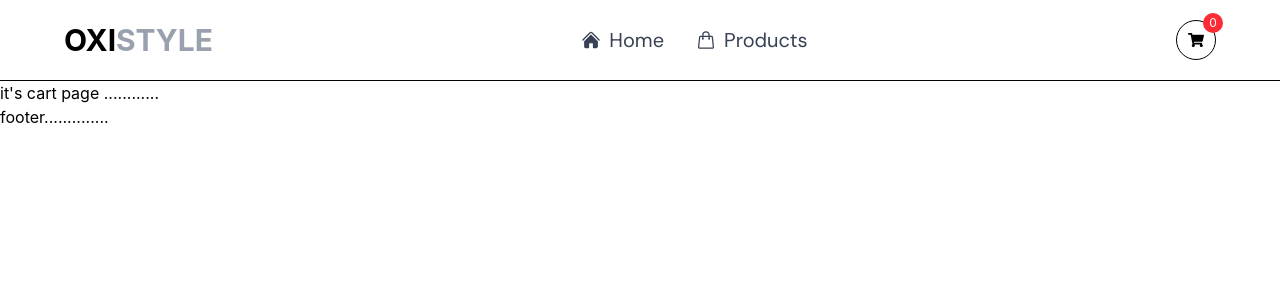
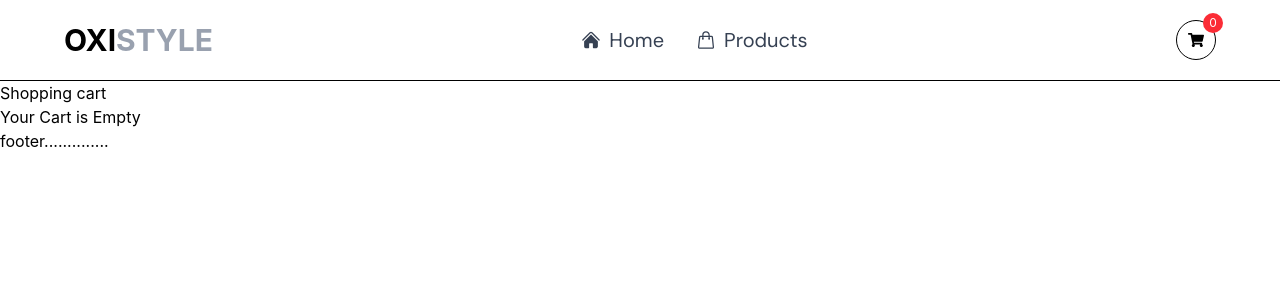
Before and after one commit to hakimcolor/Fashion-Store-Using-Local-Storage-, a React (Vite) app: page /cart in a window 1280 px wide. Shown: the top 300 px of the page. Built offline with nearby package versions, Linux system fonts and the light colour scheme; a web font is replaced by a local one.

Commit message:
add a handel remove for deleat item inlocal storage

```diff
--- a/src/pages/Cart.jsx
+++ b/src/pages/Cart.jsx
@@ -5,10 +5,35 @@ const Cart = () => {
   const { cart } = useContext(CartContext);
 
   console.log(cart);
-  return <div>it's cart page ............
-
-
-  </div>;
+  return (
+    <div>
+      <h1>Shopping cart</h1>
+      {cart.length === 0 ? (
+        <div>
+          <h2>Your Cart is Empty</h2>
+        </div>
+      ) : (
+        <div>
+          <div>
+            {cart.map((item) => (
+              <div key={item.id}>
+                {/* leftsite */}
+                <div>
+                  <img src={item.image} alt={item.name} />
+                  <div>
+                    <h2>{item.name}</h2>
+                    <p>Cattgory:{item.category}</p>
+                    <p>Color:{item.selectedColor}</p>
+                    <p>size:{item.selectedSize }</p>
+                  </div>
+                </div>
+              </div>
+            ))}
+          </div>
+        </div>
+      )}
+    </div>
+  );
 };
 
 export default Cart;
```
